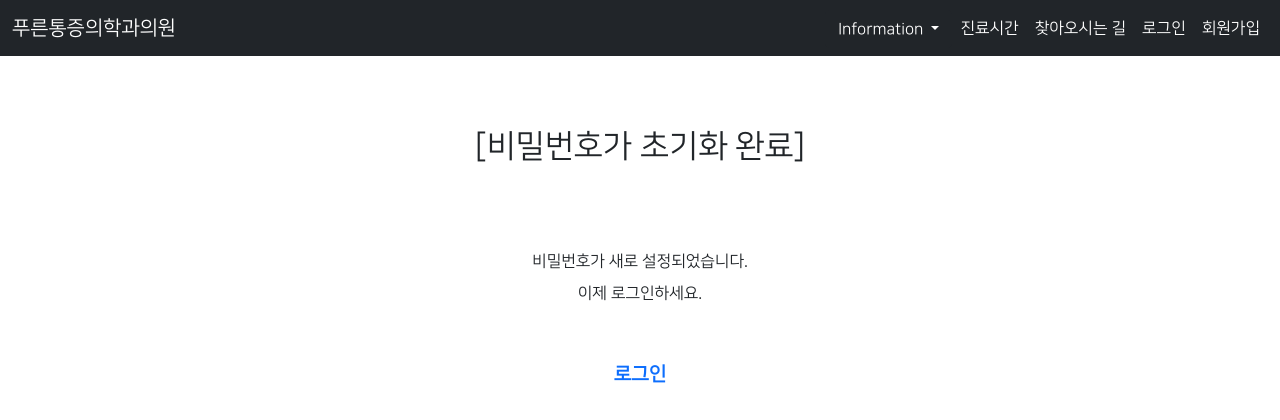
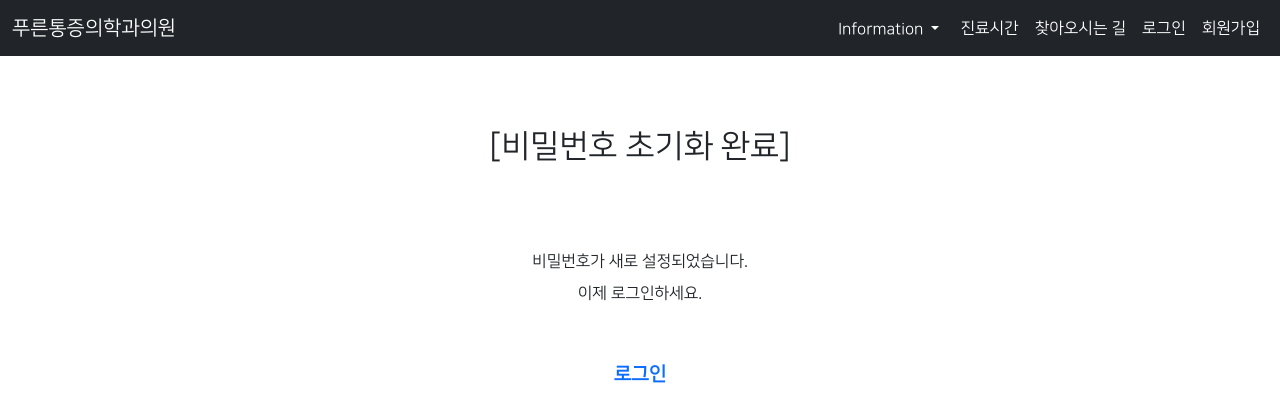
Before and after one commit to skikim/prpc, a Django app: page /passwords/password_reset_complete/ in a window 1280 px wide. Shown: the top 420 px of the page. Run offline with Django 4.2, Linux system fonts and the light colour scheme; some libraries are stand-ins or nearby versions.

Commit message:
pw reset bug fixed

```diff
--- a/docker-compose.yml
+++ b/docker-compose.yml
@@ -15,7 +15,7 @@ services:
       - prpc_container_gunicorn
 
   prpc_container_gunicorn: #network로 묶이기 때문에 name-space 정보로 넣어줘야한다. django로 넣으면 안된다.
-    image: prpc_image:12
+    image: prpc_image:4
     networks:
       - network
     volumes:
--- a/passwordapp/templates/passwordapp/password_reset_complete.html
+++ b/passwordapp/templates/passwordapp/password_reset_complete.html
@@ -4,7 +4,7 @@
 
     <div style="margin-top: 8rem;">
         <h2 style="text-align: center;">
-            [비밀번호가 초기화 완료]
+            [비밀번호 초기화 완료]
         </h2>
     </div>
     <div style="max-width: 680px; padding: 1rem; margin: 4rem auto; line-height: 1.96; text-align: center">
```
Also changed, not shown: 1 other file.
